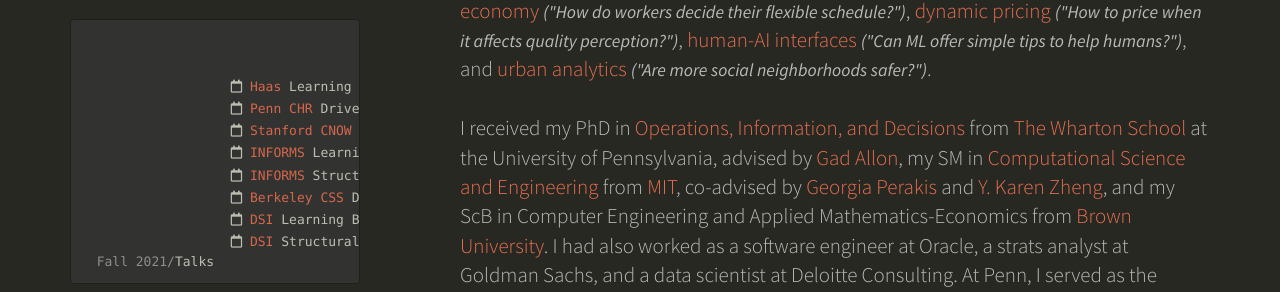
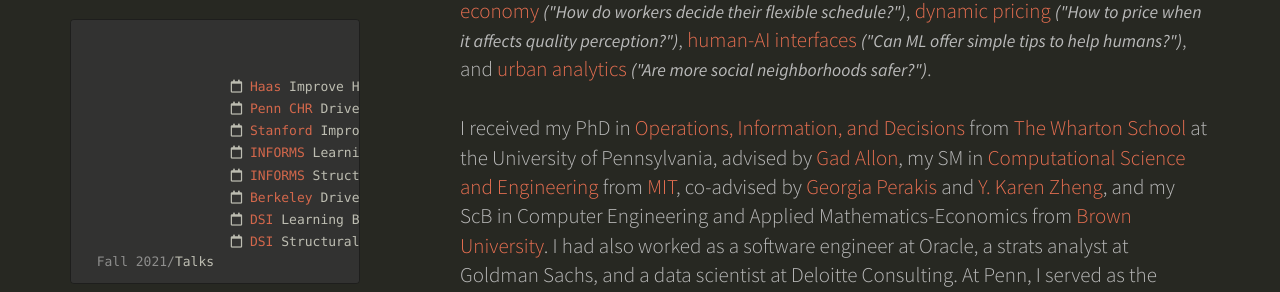
Before and after one commit to parksinchaisri/parksinchaisri.github.io, a Jekyll site: the page index.html, which Jekyll copies as it is, in a window 1280 px wide and 900 px high. Shown: the part 361-653 px from the top of the window. Built offline with Jekyll 4.4.1, drawn with Linux system fonts in a browser that asks for light colours; some web fonts are replaced.

Commit message:
Update index.html

```diff
--- a/index.html
+++ b/index.html
@@ -60,12 +60,12 @@
             <img src="images/parkweb.png" alt="headshot" width="80%">
 <pre id="whoami-terminal" class="ui sticky terminal">
   <span class="prompt">Fall 2021/</span>Talks<span class="blinking"><br>
-  <i class="far fa-calendar"></i> <a href="https://haas.berkeley.edu/marketing/seminars/" target="_blank">Haas</a> Learning Best Practices
+  <i class="far fa-calendar"></i> <a href="https://haas.berkeley.edu/marketing/seminars/" target="_blank">Haas</a> Improve Human DM w/ ML
   <i class="far fa-calendar"></i> <a href="https://www.dropbox.com/s/l4fcd5ryxafnelr/Fall%202021%20P%26O%20Plenary%20Series.pdf?dl=0" target="_blank">Penn CHR</a> Drivers of Gig Workers
-  <i class="far fa-calendar"></i> <a href="" target="_blank">Stanford CNOW</a> Learning Best Practices
+  <i class="far fa-calendar"></i> <a href="" target="_blank">Stanford</a> Improve Human DM w/ ML
   <i class="far fa-calendar"></i> <a href="https://www.abstractsonline.com/pp8/?utm_campaign=INFORMS%20eNews&utm_medium=email&_hsmi=154432940&_hsenc=p2ANqtz-8SmN3aZu18ExqFjw8CEB_TJV9dx08lCZxWA5DqoI6lH_c9ysoxVAEhjgsT5qq1h8jCAGKzX4sWbEZyP0-FniA1CO-cww&utm_content=154432940&utm_source=hs_email#!/10390/session/53" target="_blank">INFORMS</a> Learning Best Practices
   <i class="far fa-calendar"></i> <a href="https://www.abstractsonline.com/pp8/?utm_campaign=INFORMS%20eNews&utm_medium=email&_hsmi=154432940&_hsenc=p2ANqtz-8SmN3aZu18ExqFjw8CEB_TJV9dx08lCZxWA5DqoI6lH_c9ysoxVAEhjgsT5qq1h8jCAGKzX4sWbEZyP0-FniA1CO-cww&utm_content=154432940&utm_source=hs_email#!/10390/session/226" target="_blank">INFORMS</a> Structural Model of Gigs
-  <i class="far fa-calendar"></i> <a href="https://bids.berkeley.edu/research/computational-social-science-forum" target="_blank">Berkeley CSS</a> Drivers of Gig Workers
+  <i class="far fa-calendar"></i> <a href="https://bids.berkeley.edu/research/computational-social-science-forum" target="_blank">Berkeley</a> Drivers of Gig Workers
   <i class="far fa-calendar"></i> <a href="https://2021dsiannualconference.pathable.co/meetings/virtual/rGXDWudX9wwh26kNx" target="_blank">DSI</a> Learning Best Practices
   <i class="far fa-calendar"></i> <a href="https://2021dsiannualconference.pathable.co/meetings/virtual/iaNYMboMPkLAEgHnX" target="_blank">DSI</a> Structural Model of Gigs
 <!--span class="prompt">Summer 2021/</span>Talks:
```
